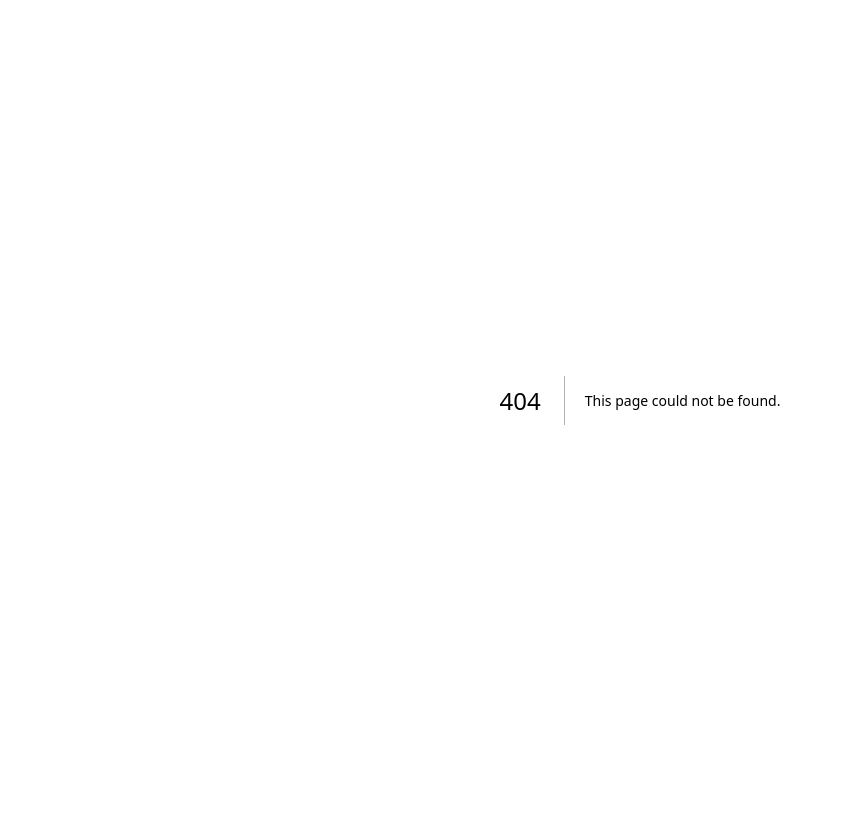
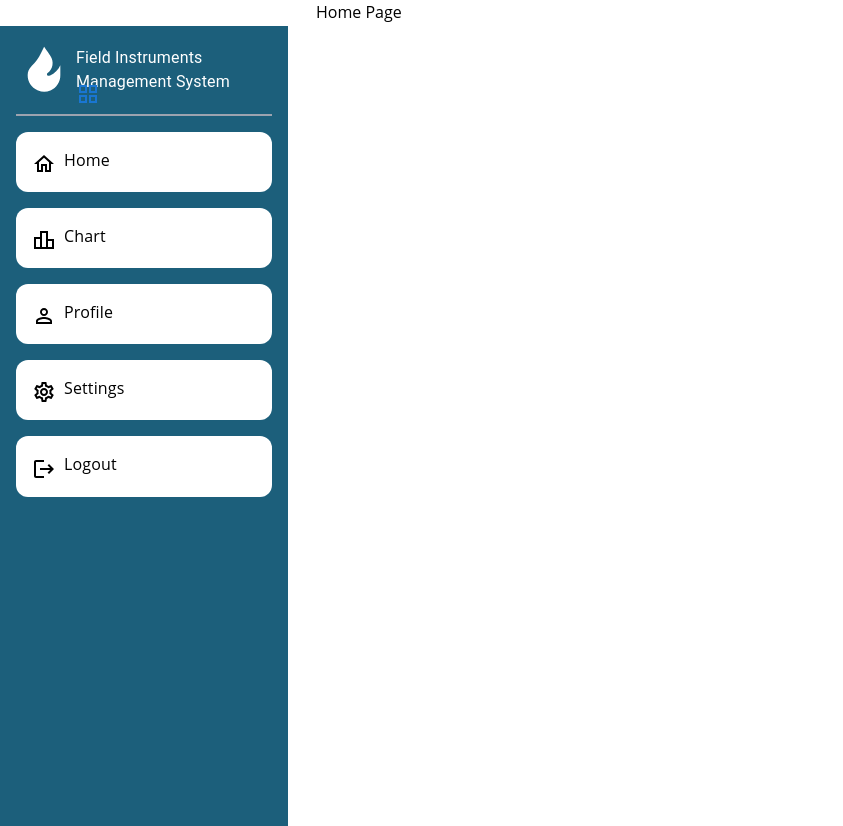
Before and after one commit to BilhaqAD07/fms-kedaireka, a Next.js app: page /Home in a window 1280 px wide. Before the commit this address had no page. Shown: the whole page, without its empty margins (0-843 px from the left). Before the commit the page ends 800 px from the top, so only its background shows below. Built offline with nearby package versions, Linux system fonts and the light colour scheme.

Commit message:
update(feat): side navbar

```diff
--- /dev/null
+++ b/src/app/Chart/page.tsx
@@ -0,0 +1,13 @@
+import Sidebar from '@/components/Sidebar'
+import BaseLayout from '@/components/baseLayout'
+import React from 'react'
+
+function Chart() {
+  return (
+    <BaseLayout>
+      <h2>CHART PAGE</h2>
+    </BaseLayout>
+  )
+}
+
+export default Chart
--- /dev/null
+++ b/src/app/Home/page.tsx
@@ -0,0 +1,22 @@
+'use client'
+import React from "react";
+import {
+    Button,
+    Typography,
+    Container,
+    Box,
+    TextField,
+    LinearProgress,
+} from '@mui/material'
+import Sidebar from "@/components/Sidebar";
+import BaseLayout from "@/components/baseLayout";
+
+const Home = () => {
+    return (
+        <BaseLayout>
+            <h2>Home Page</h2>
+        </BaseLayout>
+    )
+}
+
+export default Home;
--- /dev/null
+++ b/src/app/Profile/page.tsx
@@ -0,0 +1,13 @@
+import Sidebar from '@/components/Sidebar'
+import BaseLayout from '@/components/baseLayout'
+import React from 'react'
+
+function Profile() {
+  return (
+    <BaseLayout>
+      <h2>PROFILE PAGE</h2>
+    </BaseLayout>
+  )
+}
+
+export default Profile
--- /dev/null
+++ b/src/app/Settings/page.tsx
@@ -0,0 +1,13 @@
+import React from 'react'
+import Sidebar from '@/components/Sidebar'
+import BaseLayout from '@/components/baseLayout'
+
+function Settings() {
+  return (
+    <BaseLayout>
+      <h2>SETTING PAGE</h2>
+    </BaseLayout>
+  )
+}
+
+export default Settings
--- a/src/app/globals.css
+++ b/src/app/globals.css
@@ -1,6 +1,8 @@
 @tailwind base;
 @tailwind components;
 @tailwind utilities;
+
+@import url('https://fonts.googleapis.com/css2?family=Open+Sans:wght@600&family=Tinos:ital@1&display=swap');
 
 :root {
   --foreground-rgb: 0, 0, 0;
@@ -16,12 +18,22 @@
   }
 }
 
-body {
-  color: rgb(var(--foreground-rgb));
-  background: linear-gradient(
-      to bottom,
-      transparent,
-      rgb(var(--background-end-rgb))
-    )
-    rgb(var(--background-start-rgb));
+* {
+  padding: 0;
+  margin: 0;
+  box-sizing: border-box;
+  font-family: 'Open Sans', sans-serif;
 }
+
+.sidebar {
+  transition: all 0.3s cubic-bezier(0.2, 0.8, 0.4, 1.3);
+}
+
+[data-collapse="true"] {
+  width: 5.3rem;
+}
+
+[data-collapse="true"] .sidebar_name,
+[data-collapse="true"] .sidebar_logo-name {
+  display: none;
+}
--- a/src/app/layout.tsx
+++ b/src/app/layout.tsx
@@ -5,7 +5,7 @@ import { Inter } from 'next/font/google'
 const inter = Inter({ subsets: ['latin'] })
 
 export const metadata: Metadata = {
-  title: 'Create Next App',
+  title: 'FMS KEDAIREKA',
   description: 'Generated by create next app',
 }
 
--- a/src/app/signUp/page.tsx
+++ b/src/app/signUp/page.tsx
@@ -77,7 +77,7 @@ const SignUp = () => {
             switch (error.code) {
                 case "auth/invalid-email":
                     setIsError(true);
-                    setErrorMessageEmail("Email tidak valiud");
+                    setErrorMessageEmail("Email tidak valid");
                     break;
                 case "auth/email-already-in-use":
                     setIsError(true);
@@ -118,7 +118,7 @@ const SignUp = () => {
                         </Link>
                     </Card>
                 ) : (
-                    <Card className="w-fit md:w-full p-8 m-auto bg-white rounded-md shadow-xl shadow-gray-600 ring lg:max-w-xl relative mx-auto">
+                    <Card className="w-fit p-8 m-auto bg-white rounded-md shadow-xl shadow-gray-600 ring lg:max-w-xl relative mx-auto">
                         <h1 className="text-3xl font-bold text-center text-primary_blue uppercase font-sans mt-5">
                         Sign Up
                         </h1>
--- a/src/app/test.tsx
+++ /dev/null
@@ -1,9 +0,0 @@
-import React from "react";
-
-export default function Test() {
-    return {
-      <div>
-        <p>NOT BAD</p>
-      </div>
-    };
-}
--- /dev/null
+++ b/src/components/Sidebar.tsx
@@ -0,0 +1,90 @@
+'use client'
+import Image from "next/image";
+import Link from "next/link";
+import LocalFireDepartmentIcon from '@mui/icons-material/LocalFireDepartment';
+import { useState} from 'react';
+import {
+    Typography,
+    Button,
+    toggleButtonClasses,
+} from "@mui/material";
+import HomeOutlinedIcon from '@mui/icons-material/HomeOutlined';
+import LeaderboardOutlinedIcon from '@mui/icons-material/LeaderboardOutlined';
+import PersonOutlineOutlinedIcon from '@mui/icons-material/PersonOutlineOutlined';
+import SettingsOutlinedIcon from '@mui/icons-material/SettingsOutlined';
+import Logout from "@mui/icons-material/Logout";
+import GridViewIcon from '@mui/icons-material/GridView';
+
+const sidebarItems = [
+    {
+        name: "Home",
+        href: "/Home",
+        icon: HomeOutlinedIcon,
+    },
+    {
+        name: "Chart",
+        href: "/Chart",
+        icon: LeaderboardOutlinedIcon,
+    },
+    {
+        name: "Profile",
+        href: "/Profile",
+        icon: PersonOutlineOutlinedIcon,
+    },
+    {
+        name: "Settings",
+        href: "/Settings",
+        icon: SettingsOutlinedIcon,
+    },
+    {
+        name: "Logout",
+        href: '/login',
+        icon: Logout,
+    },
+];
+
+const Sidebar = () => {
+    const [isCollapsedSidebar, setIsSidebarCollapse] = useState<boolean>(false);
+
+    const toogleSidebarCollapseHandler = () => {
+        setIsSidebarCollapse((prev) => !prev);
+    }
+
+    return (
+        <div className="sidebar_wrapper relative">
+            <Button onClick={toogleSidebarCollapseHandler} className="btn absolute right-0 top-20 bg-white w-6 h-6 border border-solid border-black rounded-full flex justify-center items-center translate-x-14 text-lg">
+                <GridViewIcon></GridViewIcon>
+            </Button>
+            <aside className="sidebar w-72 h-full bg-primary_blue p-4" data-collapse={isCollapsedSidebar}>
+                <div className="sidebar_top w-fit flex items-center gap-1 pb-4 mb-4 border-b-2 border-solid border-gray-400">
+                    <Image
+                        src={"/Flame.svg"}
+                        width={80}
+                        height={80}
+                        className="sidebar_logo w-14 h-14 object-cover rounded-2xl"
+                        alt="logo"
+                    />
+                    <Typography className="sidebar_logo-name text-white text-lg font-semibold">
+                        Field Instruments Management System
+                    </Typography>
+                </div>
+                <ul className="sidebar_list list-none">
+                    {sidebarItems.map(({name, href, icon: Icon}) => (
+                        <li className="sidebar_item" key={name}>
+                        <Link href={href} className="sidebar_link flex text-lg text-black bg-white py-4 px-4 mb-4 rounded-xl no-underline hover:bg-purple-300">
+                            <div className="sidebar_icon inline-block text-lg">
+                                <Icon />
+                            </div>
+                            <Typography>
+                                <span className="sidebar_name inline-block ml-2">{name}</span>
+                            </Typography>
+                        </Link>
+                    </li>
+                    ))}
+                </ul>
+            </aside>
+        </div>
+    )
+}
+
+export default Sidebar;
--- /dev/null
+++ b/src/components/baseLayout.tsx
@@ -0,0 +1,16 @@
+import { ReactNode } from "react";
+import Sidebar from "./Sidebar";
+
+interface Props {
+    children: ReactNode | ReactNode[];
+}
+
+const BaseLayout = ({children} : Props) => {
+    return (
+    <div className="layout flex h-screen gap-7">
+        <Sidebar/>
+        {children}
+    </div>)
+};
+
+export default BaseLayout;
```
Also changed, not shown: public/Flame.svg (added).
